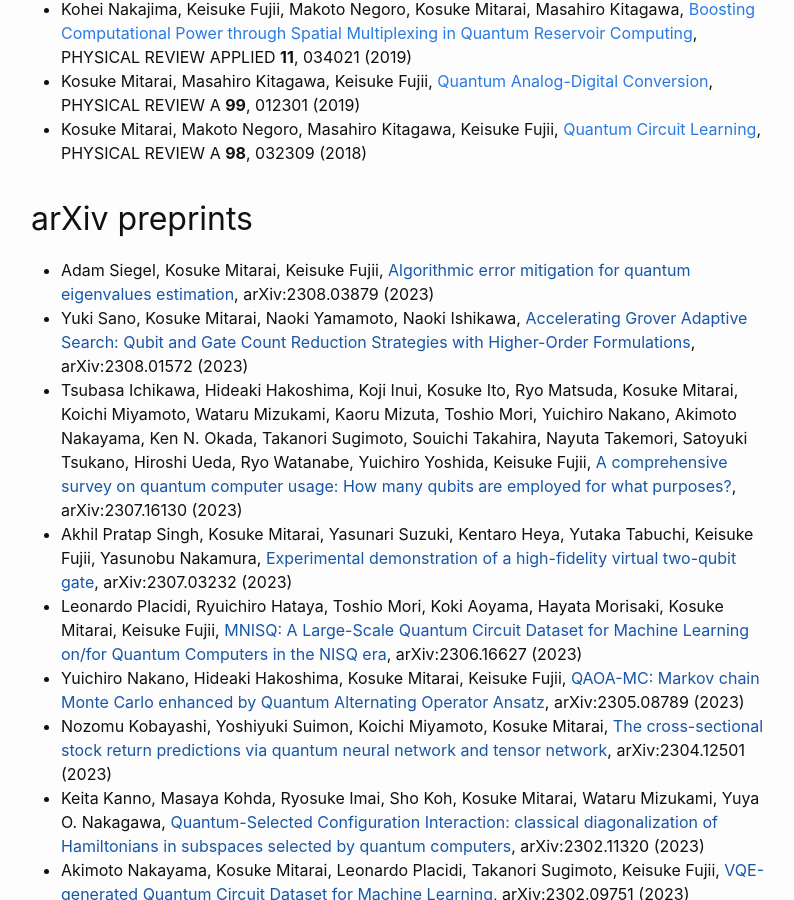
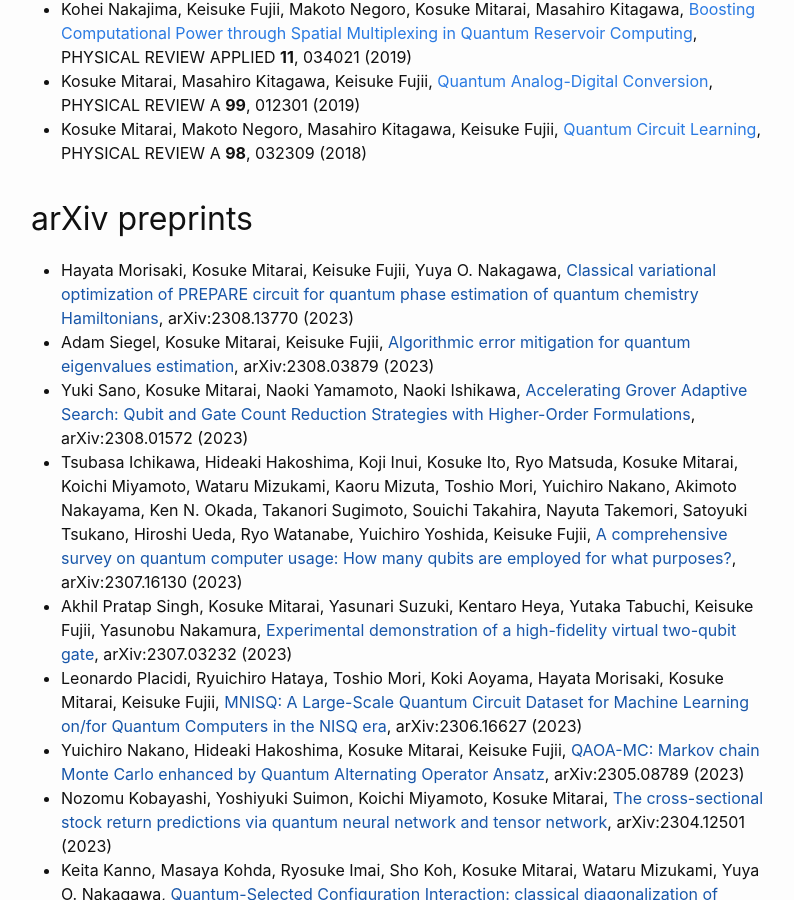
Before and after one commit to kosukemtr/kosukemtr.github.io, a Jekyll site: the page built from publications.md, in a window 1280 px wide and 900 px high, scrolled down 2012 px. Shown: the whole window, without its empty margins (239-1033 px from the left). Built offline with Jekyll 4.4.1, drawn with Linux system fonts in a browser that asks for light colours.

Commit message:
Update publications

```diff
--- a/publications.md
+++ b/publications.md
@@ -39,6 +39,7 @@ title: Publications
 
 ## arXiv preprints
 
+- Hayata Morisaki, Kosuke Mitarai, Keisuke Fujii, Yuya O. Nakagawa, [Classical variational optimization of PREPARE circuit for quantum phase estimation of quantum chemistry Hamiltonians](), arXiv:2308.13770 (2023)
 - Adam Siegel, Kosuke Mitarai, Keisuke Fujii, [Algorithmic error mitigation for quantum eigenvalues estimation](), arXiv:2308.03879 (2023)
 - Yuki Sano, Kosuke Mitarai, Naoki Yamamoto, Naoki Ishikawa, [Accelerating Grover Adaptive Search: Qubit and Gate Count Reduction Strategies with Higher-Order Formulations](), arXiv:2308.01572 (2023)
 - Tsubasa Ichikawa, Hideaki Hakoshima, Koji Inui, Kosuke Ito, Ryo Matsuda, Kosuke Mitarai, Koichi Miyamoto, Wataru Mizukami, Kaoru Mizuta, Toshio Mori, Yuichiro Nakano, Akimoto Nakayama, Ken N. Okada, Takanori Sugimoto, Souichi Takahira, Nayuta Takemori, Satoyuki Tsukano, Hiroshi Ueda, Ryo Watanabe, Yuichiro Yoshida, Keisuke Fujii, [A comprehensive survey on quantum computer usage: How many qubits are employed for what purposes?](), arXiv:2307.16130 (2023)
```
